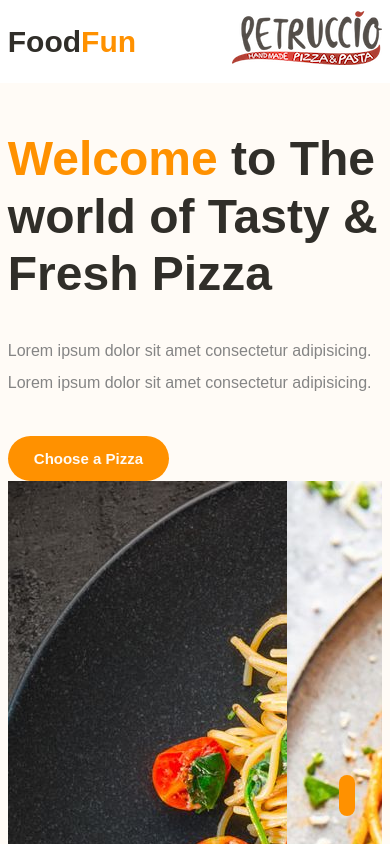
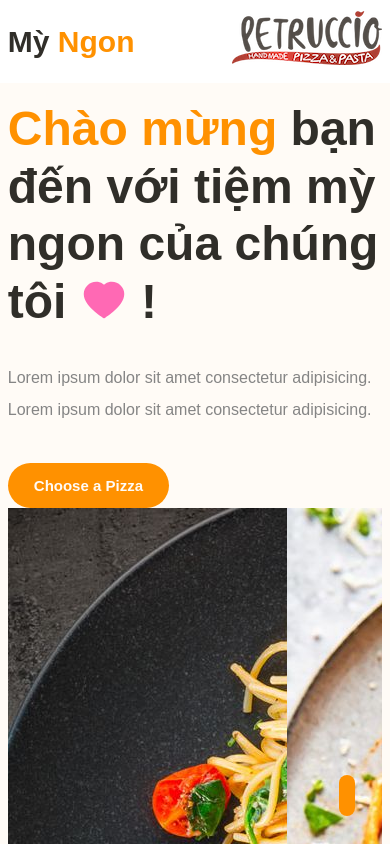
Before and after one commit to phonghoanggg/TiemMyThBeo, a React (Create React App) app: page / in a window 390 px wide. Shown: the top 844 px of the page. Built offline with nearby package versions, Linux system fonts and the light colour scheme.

Commit message:
create hello

```diff
--- a/src/App.css
+++ b/src/App.css
@@ -361,7 +361,7 @@ header.sticky{
 		max-width: 500px;
 	}
 	.home-text{
-		padding-top: 50px;
+		padding-top: 20px;
 	}
 	.about{
 		grid-template-columns: 1fr;
--- a/src/component/Header/Header.js
+++ b/src/component/Header/Header.js
@@ -4,6 +4,14 @@ import React, { useEffect, useState } from 'react'
 import './index.css'
 import 'tailwindcss/tailwind.css';
 import { Carousel } from 'antd';
+import Icon from '@ant-design/icons';
+import { Button, Navbar } from 'react-bootstrap';
+const HeartSvg = () => (
+  <svg width="1em" height="1em" fill="currentColor" viewBox="0 0 1024 1024">
+    <path d="M923 283.6c-13.4-31.1-32.6-58.9-56.9-82.8-24.3-23.8-52.5-42.4-84-55.5-32.5-13.5-66.9-20.3-102.4-20.3-49.3 0-97.4 13.5-139.2 39-10 6.1-19.5 12.8-28.5 20.1-9-7.3-18.5-14-28.5-20.1-41.8-25.5-89.9-39-139.2-39-35.5 0-69.9 6.8-102.4 20.3-31.4 13-59.7 31.7-84 55.5-24.4 23.9-43.5 51.7-56.9 82.8-13.9 32.3-21 66.6-21 101.9 0 33.3 6.8 68 20.3 103.3 11.3 29.5 27.5 60.1 48.2 91 32.8 48.9 77.9 99.9 133.9 151.6 92.8 85.7 184.7 144.9 188.6 147.3l23.7 15.2c10.5 6.7 24 6.7 34.5 0l23.7-15.2c3.9-2.5 95.7-61.6 188.6-147.3 56-51.7 101.1-102.7 133.9-151.6 20.7-30.9 37-61.5 48.2-91 13.5-35.3 20.3-70 20.3-103.3 0.1-35.3-7-69.6-20.9-101.9z" />
+  </svg>
+);
+const HeartIcon = (props) => <Icon component={HeartSvg} {...props} />;
 const Header = () => {
   const [scroll, setScroll] = useState(false)
   useEffect(() =>{
@@ -19,19 +27,19 @@ const Header = () => {
   return (
     <div>
       <header class={scroll ? 'headerScroll' : 'header' }>
-        <a  href="#" class="logo">Food<span>Fun</span></a>
+        <a  href="#" class="logo">Mỳ <span>Ngon</span></a>
         <a href="#" class="logo"><img src="img/logo.png" alt="logo"/></a>
         <ul class="navbar">
-          <li><a href="#home">Home</a></li>
-          <li><a href="#about">About</a></li>
-          <li><a href="#menu">Menu</a></li>
-          <li><a href="#contact">Contact</a></li>
+          <li><a className='navigation' href="#home">Home</a></li>
+          <li><a className='navigation' href="#about">About</a></li>
+          <li><a className='navigation' href="#menu">Menu</a></li>
+          <li><a className='navigation' href="#contact">Contact</a></li>
         </ul>
       </header>
       <section class="md:grid md:grid-cols-4" id="home">
         <div class="home-text md:col-span-2 mb-5 md:mb-0 flex items-center">
           <div>
-            <h1><span>Welcome</span> to The world of Tasty & Fresh Pizza</h1>
+            <h1><span>Chào mừng</span> bạn đến với tiệm mỳ ngon của chúng tôi   <HeartIcon style={{ color: 'hotpink',}} /> !</h1>
             <p>Lorem ipsum dolor sit amet consectetur adipisicing. <br/> Lorem ipsum dolor sit amet consectetur adipisicing.</p>
             <a href="#" class="btn">Choose a Pizza</a>
           </div>
```
